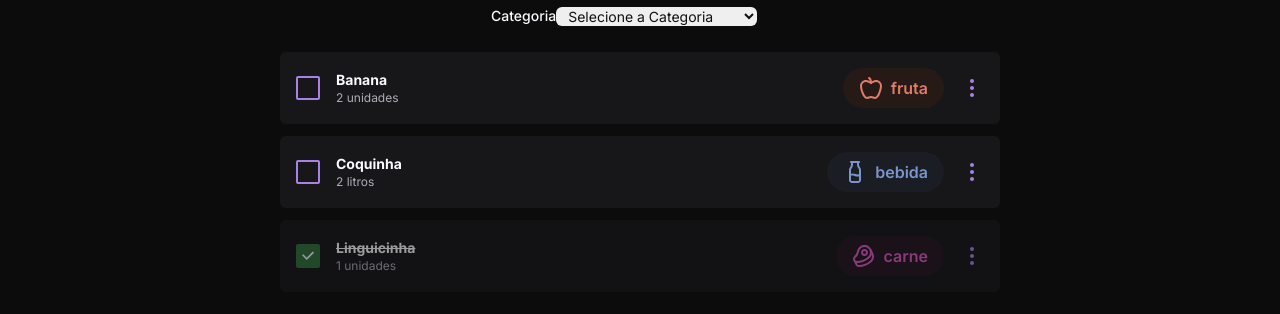
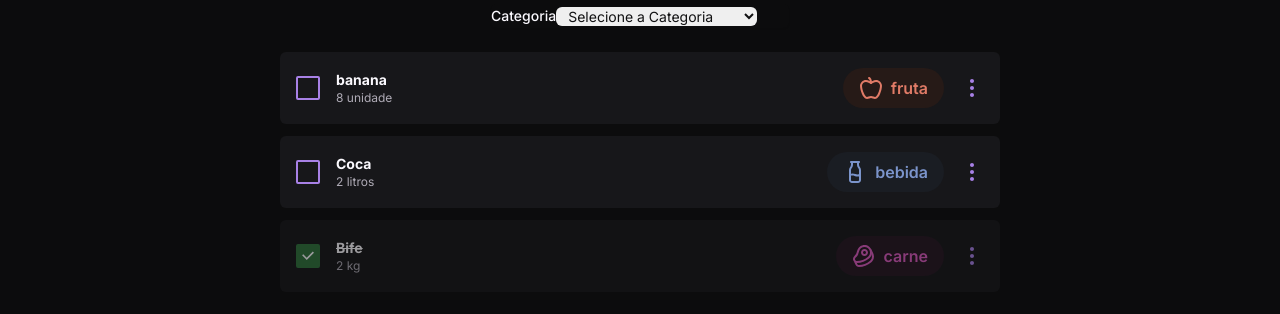
Before and after one commit to celso-rodrigo/checklist-de-lista-de-compras, a React (Vite) app: page / in a window 1280 px wide. Shown: the part 288-602 px from the top of the page. Built offline with nearby package versions, Linux system fonts and the light colour scheme.

Commit message:
feat: Converted "Form" component inputs into controlled inputs

```diff
--- a/src/App.tsx
+++ b/src/App.tsx
@@ -1,8 +1,43 @@
+import { useState } from 'react'
 import Form from './components/Form'
 import Item from './components/Item'
 import CategoryEnum from './enums/CategoryEnum'
+import MeasureEnum from './enums/MeasureEnum'
+import IItem from './interfaces/IItem'
 
 function App() {
+  const [item, setItem] = useState('')
+  const [quantity, setQuantity] = useState('')
+  const [measure, setMeasure] = useState<MeasureEnum>(MeasureEnum.unidade)
+  const [category, setCategory] = useState<CategoryEnum | undefined>(undefined)
+
+  const itemListMock: IItem[] = [
+    {
+      id: 1,
+      itemBought: false,
+      itemName: 'banana',
+      itemQuantity: 8,
+      itemMeasure: MeasureEnum.unidade,
+      category: CategoryEnum.fruta,
+    },
+    {
+      id: 2,
+      itemBought: false,
+      itemName: 'Coca',
+      itemQuantity: 2,
+      itemMeasure: MeasureEnum.litros,
+      category: CategoryEnum.bebida,
+    },
+    {
+      id: 3,
+      itemBought: true,
+      itemName: 'Bife',
+      itemQuantity: 2,
+      itemMeasure: MeasureEnum.kg,
+      category: CategoryEnum.carne,
+    },
+  ]
+
   return (
     <div
       className='font-inter flex flex-col items-center pt-[88px] gap-6
@@ -12,30 +47,24 @@ function App() {
         Lista de Compras
       </h1>
 
-      <Form />
+      <Form
+        setItem={setItem}
+        setQuantity={setQuantity}
+        setMeasure={setMeasure}
+        setCategory={setCategory}
+      />
 
       <div className='flex flex-col gap-3'>
-        <Item
-          itemBought={false}
-          itemName='Banana'
-          itemQuantity={2}
-          itemQuantityUnity='unidades'
-          category={CategoryEnum.fruta}
-        />
-        <Item
-          itemBought={false}
-          itemName='Coquinha'
-          itemQuantity={2}
-          itemQuantityUnity='litros'
-          category={CategoryEnum.bebida}
-        />
-        <Item
-          itemBought={true}
-          itemName='Linguicinha'
-          itemQuantity={1}
-          itemQuantityUnity='unidades'
-          category={CategoryEnum.carne}
-        />
+        {itemListMock.map((item: IItem) => (
+          <Item
+            key={item.id}
+            itemBought={item.itemBought}
+            itemName={item.itemName}
+            itemQuantity={item.itemQuantity}
+            itemMeasure={item.itemMeasure}
+            category={item.category}
+          />
+        ))}
       </div>
     </div>
   )
--- a/src/components/CategoryInput.tsx
+++ b/src/components/CategoryInput.tsx
@@ -7,8 +7,13 @@
 // import { ReactSVG } from 'react-svg'
 
 import CategoryEnum from '../enums/CategoryEnum'
+import {Dispatch, SetStateAction} from 'react'
 
-function CategoryInput() {
+interface IProps {
+  setCategory: Dispatch<SetStateAction<CategoryEnum | undefined>>
+}
+
+function CategoryInput({setCategory}: IProps) {
   return (
     <div className='mt-2 rounded-md shadow-sm inset-y-0 right-0 flex items-center'>
       <label
@@ -21,6 +26,7 @@ function CategoryInput() {
         id='category'
         name='category'
         className='h-full rounded-md border-0 bg-transparent py-0 pl-2 pr-7 text-gray-500 focus:ring-2 focus:ring-inset focus:ring-indigo-600 sm:text-sm'
+        onChange={({target}) => setCategory(target.value as CategoryEnum)}
       >
         <option>Selecione a Categoria</option>
 
--- a/src/components/Form.tsx
+++ b/src/components/Form.tsx
@@ -1,13 +1,23 @@
 import ItemInput from './ItemInput'
 import QuantityInput from './QuantityInput'
 import CategoryInput from './CategoryInput'
+import {Dispatch, SetStateAction} from 'react'
+import MeasureEnum from '../enums/MeasureEnum'
+import CategoryEnum from '../enums/CategoryEnum'
 
-function Form() {
+interface IProps {
+  setItem: Dispatch<SetStateAction<string>>
+  setQuantity: Dispatch<SetStateAction<string>>
+  setMeasure: Dispatch<SetStateAction<MeasureEnum>>
+  setCategory: Dispatch<SetStateAction<CategoryEnum | undefined>>
+}
+
+function Form({setItem, setQuantity, setMeasure, setCategory}: IProps) {
   return (
-    <form action='#'>
-      <ItemInput />
-      <QuantityInput />
-      <CategoryInput />
+    <form>
+      <ItemInput setItem={setItem} />
+      <QuantityInput setQuantity={setQuantity} setMeasure={setMeasure} />
+      <CategoryInput setCategory={setCategory} />
     </form>
   )
 }
--- a/src/components/Item.tsx
+++ b/src/components/Item.tsx
@@ -3,18 +3,10 @@ import menuIcon from "../assets/menuIcon.svg";
 import EditMenu from "./EditMenu";
 import Tag from "./Tag";
 import { useState } from "react";
-import CategoryEnum from "../enums/CategoryEnum";
 import Checkbox from "./Checkbox";
+import IItem from "../interfaces/IItem";
 
-interface IProps {
-  itemBought: boolean;
-  itemName: string;
-  itemQuantity: number;
-  itemQuantityUnity: string;
-  category: CategoryEnum;
-}
-
-function Item({itemBought, itemName, itemQuantity, itemQuantityUnity, category}: IProps) {
+function Item({itemBought, itemName, itemQuantity, itemMeasure, category}: IItem) {
   const [editing, setEditing] = useState(false);
 
   function toggleEditing() {
@@ -42,7 +34,7 @@ function Item({itemBought, itemName, itemQuantity, itemQuantityUnity, category}:
           <p
             className="text-gray-200 text-xs"
           >
-            {`${itemQuantity} ${itemQuantityUnity}`}
+            {`${itemQuantity} ${itemMeasure}`}
           </p>
         </div>
       </div>
--- a/src/components/ItemInput.tsx
+++ b/src/components/ItemInput.tsx
@@ -1,4 +1,10 @@
-function ItemInput() {
+import {Dispatch, SetStateAction} from 'react'
+
+interface IProps {
+  setItem: Dispatch<SetStateAction<string>>
+}
+
+function ItemInput({setItem}: IProps) {
   return (
     <div>
       <label
@@ -14,6 +20,7 @@ function ItemInput() {
           id='item'
           className='block w-full rounded-md border-0 py-1.5 pl-2 pr-20 text-gray-900 ring-1 ring-inset ring-gray-300 placeholder:text-gray-400 focus:ring-2 focus:ring-inset focus:ring-indigo-600 sm:text-sm sm:leading-6'
           placeholder='Descrição do Item'
+          onChange={({target}) => setItem(target.value)}
         />
       </div>
     </div>
--- a/src/components/QuantityInput.tsx
+++ b/src/components/QuantityInput.tsx
@@ -1,6 +1,12 @@
 import MeasureEnum from '../enums/MeasureEnum'
+import {Dispatch, SetStateAction} from 'react'
 
-function QuantityInput() {
+interface IProps {
+  setQuantity: Dispatch<SetStateAction<string>>
+  setMeasure: Dispatch<SetStateAction<MeasureEnum>>
+}
+
+function QuantityInput({setQuantity, setMeasure}: IProps) {
   return (
     <div>
       <label
@@ -16,6 +22,7 @@ function QuantityInput() {
           id='quantidade'
           className='block w-full rounded-md border-0 py-1.5 pl-2 pr-20 text-gray-900 ring-1 ring-inset ring-gray-300 placeholder:text-gray-400 focus:ring-2 focus:ring-inset focus:ring-indigo-600 sm:text-sm sm:leading-6'
           placeholder='0'
+          onChange={({target}) => setQuantity(target.value)}
         />
         <div className='absolute inset-y-0 right-0 flex items-center'>
           <label htmlFor='measure' className='sr-only'>
@@ -25,6 +32,7 @@ function QuantityInput() {
             id='measure'
             name='measure'
             className='block h-full rounded-md border-0 bg-transparent py-0 pl-2 pr-7 text-gray-500 focus:ring-2 focus:ring-inset focus:ring-indigo-600 sm:text-sm'
+            onChange={({target}) => setMeasure(target.value as MeasureEnum)}
           >
             <option value={MeasureEnum.unidade}>Un.</option>
             <option value={MeasureEnum.litros}>L</option>
--- /dev/null
+++ b/src/interfaces/IItem.ts
@@ -0,0 +1,12 @@
+import CategoryEnum from "../enums/CategoryEnum";
+
+interface IItem {
+  id?: number;
+  itemBought: boolean;
+  itemName: string;
+  itemQuantity: number;
+  itemMeasure: string;
+  category: CategoryEnum;
+}
+
+export default IItem
```
